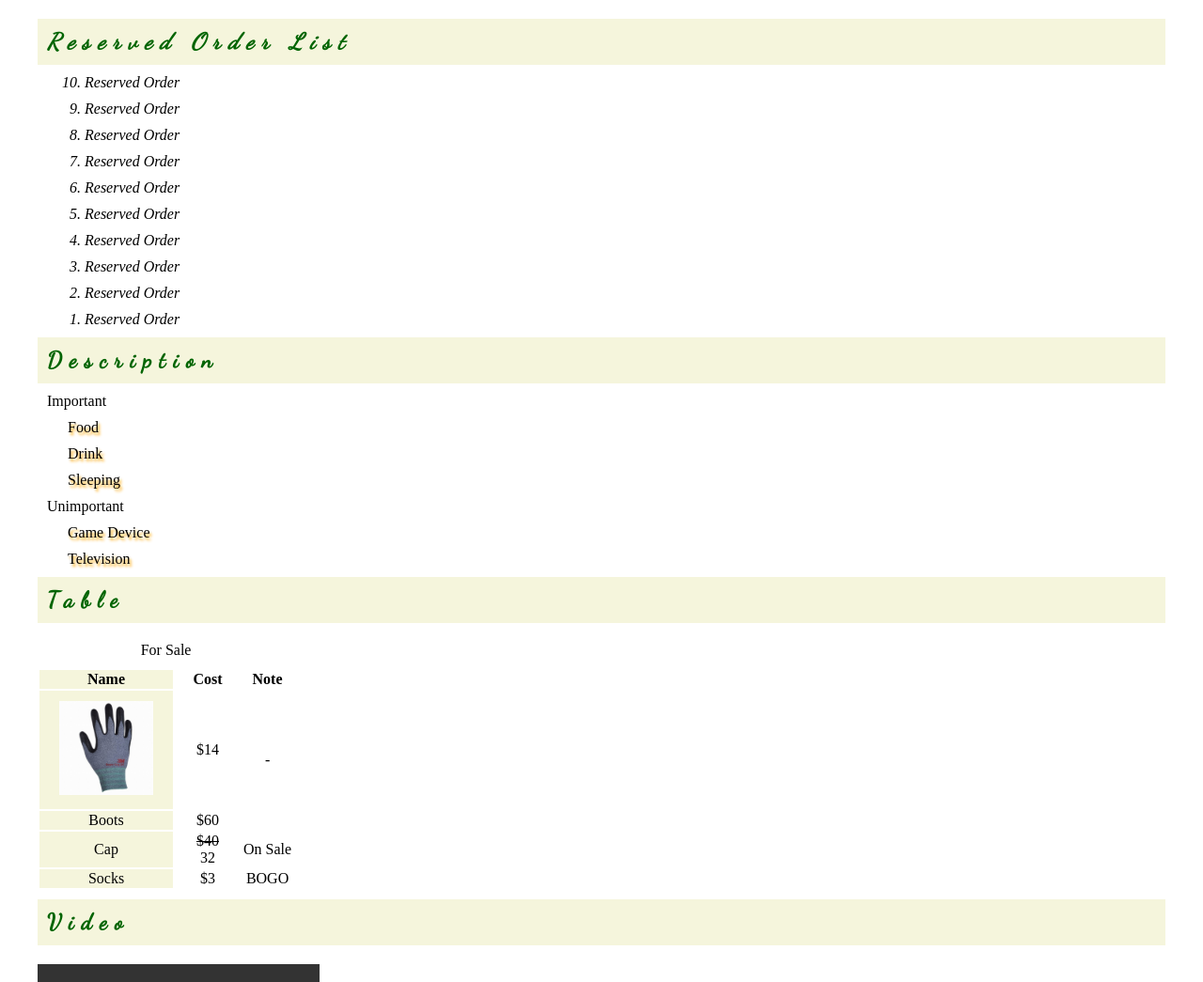
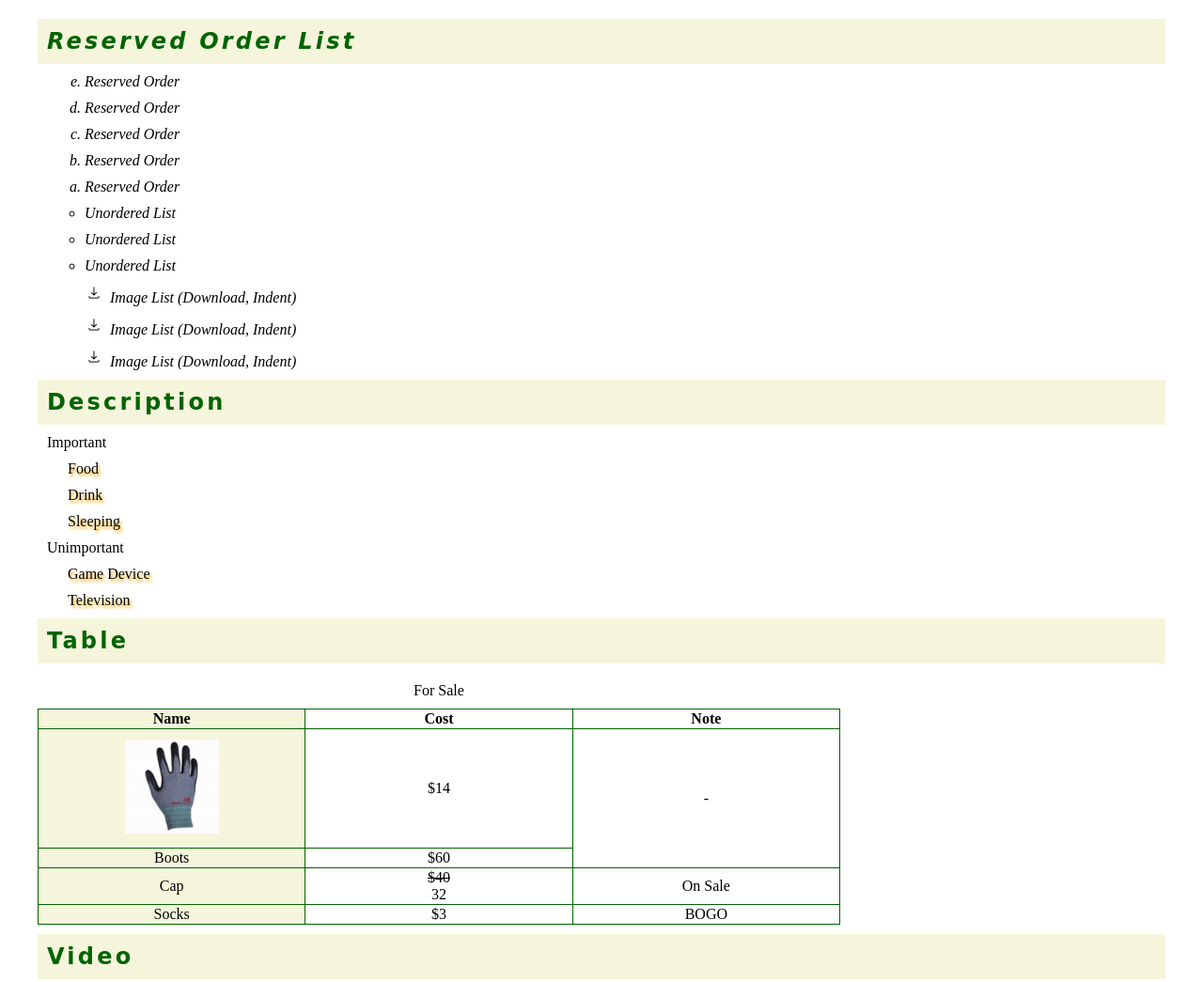
Before and after one commit to Properks/Start_Basic_of_Frontend, a plain HTML site: page About_HTML/myDoc.html in a window 1280 px wide. Shown: the top 1045 px of the page at 94% size. Drawn offline with Linux system fonts and the light colour scheme; grey boxes are pictures that could not be loaded; a web font is replaced by a local one.

Commit message:
Edit list icon and table, and Make a part of practice

```diff
--- a/About_HTML/myDoc.html
+++ b/About_HTML/myDoc.html
@@ -9,18 +9,23 @@
 <body>
     <div class="list">
         <h2>reserved order list</h2>
-        <ol start="10" reversed>
-            <li>reserved order</li>
-            <li>reserved order</li>
-            <li>reserved order</li>
-            <li>reserved order</li>
-            <li>reserved order</li>
+        <ol class="ordered-list" start="5" reversed>
             <li>reserved order</li>
             <li>reserved order</li>
             <li>reserved order</li>
             <li>reserved order</li>
             <li>reserved order</li>
         </ol>
+        <ul class="unordered-list">
+            <li>unordered list</li>
+            <li>unordered list</li>
+            <li>unordered list</li>
+        </ul>
+        <ul class="image-list">
+            <li>image list (download, indent)</li>
+            <li>image list (download, indent)</li>
+            <li>image list (download, indent)</li>
+        </ul>
     </div>
 
     <div class="description">
@@ -37,13 +42,12 @@
         </dl>
     </div>
 
-    <div class="table">
+    <div class="table-container">
         <h2>table</h2>
-        <table style="text-align: center;">
+        <table class="table">
             <caption>for sale</caption>
             <colgroup>
                 <col style="background-color:beige;">
-                <col style="width:70px;">
             </colgroup>
             <thead>
                 <tr>
@@ -102,5 +106,22 @@
             <option value="own" selected>for yourself</option>
         </select>
     </div>
+
+    <!-- Practice -->
+    <h2 class="practice">practice</h2>
+    <div class="practice-container">
+
+        <div class="practice-list">
+            <h4>unordered list</h4>
+            <ul class="practice-unordered-list">
+                <li class="practice-unordered-list-item">company introduction</li>
+                <li class="practice-unordered-list-item">books</li>
+                <li class="practice-unordered-list-item">reference room</li>
+                <li class="practice-unordered-list-item">video lecture</li>
+            </ul>
+        </div>
+
+    </div>
+
 </body>
 </html>
--- a/About_HTML/resource/css/style.css
+++ b/About_HTML/resource/css/style.css
@@ -12,8 +12,7 @@ Priority of css
     -> p {...}
 */
 
-@import url('https://fonts.googleapis.com/css2?family=Dancing+Script&display=swap');
-
+@import url('https://fonts.googleapis.com/css2?family=Borel&family=Handjet:wght@300&display=swap');
 * {
     margin: 10px;
     text-transform: capitalize;
@@ -23,8 +22,8 @@ h2 {
     padding : 10px;
     background-color: beige;
     color: darkgreen;
-    font-family: 'Dancing Script';
-    letter-spacing: 0.5rem;
+    font-family: 'borel', cursive;
+    letter-spacing: 0.2rem;
 }
 
 dd {
@@ -32,8 +31,60 @@ dd {
     text-shadow: 2px 3px 3px orange; /* offset-x offset-y blur-radius color */
 }
 
+th, tr, td {
+    width: 33%;
+    border: 1px solid darkgreen;
+    text-align: center;
+}
+
+h4 { /* Practice Subtitle*/
+    background-color: dimgray;
+    color:cyan;
+    padding:1rem;
+    font-size: 20px;
+    font-style: italic;
+    font-family: 'HandJet', cursive;
+}
+
+
 .list { /* class */
     font-style: italic;
+}
+
+.ordered-list {
+    list-style-type: lower-alpha; /* like 'type="a"' */
+}
+
+.unordered-list {
+    list-style-type: circle;
+}
+
+.image-list {
+    list-style-image: url('../img/download.png') !important;
+    list-style-position: inside;
+}
+
+.table {
+    width:70%;
+    border:1px solid darkgreen;
+    border-collapse: collapse; /* border-spacing: 0; */
+}
+
+.practice {
+    background-color: skyblue;
+    color: greenyellow;
+}
+
+.practice-unordered-list {
+    list-style-type: none;
+
+}
+.practice-unordered-list-item {
+    border: 1px solid #000;
+    margin: 1em;
+    padding: 1em;
+    text-align: center;
+
 }
 
 #article-text { /* id */
```
Also changed, not shown: About_HTML/resource/img/download.png (added).
